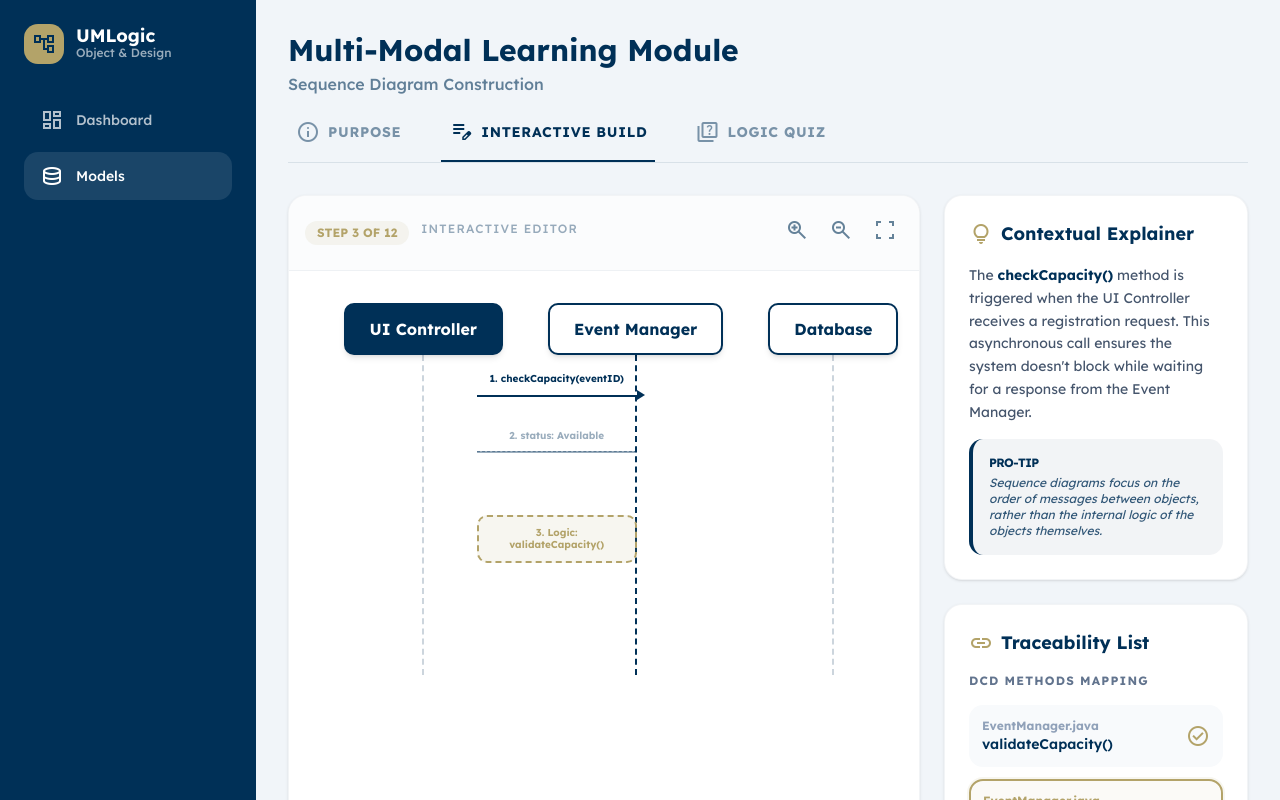
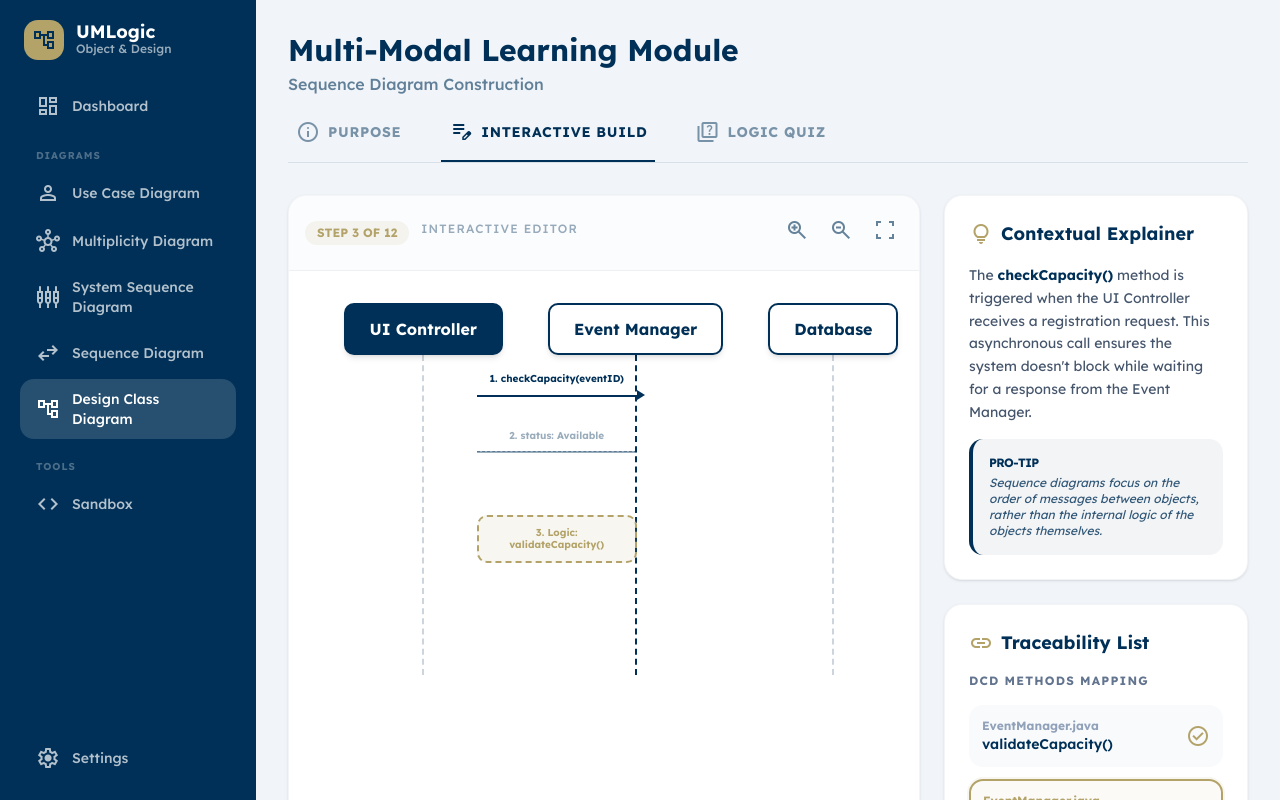
Before and after one commit to AAsteriskz7/UMLogic, a Next.js app: page /diagrams/dcd in a window 1280 px wide. Built offline with nearby package versions, Linux system fonts and the light colour scheme.

Commit message:
added sandbox and bug fixes

```diff
--- a/app/diagrams/[type]/page.tsx
+++ b/app/diagrams/[type]/page.tsx
@@ -1,36 +1,14 @@
 "use client";
 
 import React, { useState } from 'react';
+import AppSidebar from '@/components/app-sidebar';
 
 export default function DiagramModule() {
   const [activeTab, setActiveTab] = useState<'purpose' | 'build' | 'quiz'>('build');
 
   return (
     <div className="flex h-screen overflow-hidden bg-background-light dark:bg-background-dark font-display text-slate-900 dark:text-slate-100 antialiased">
-      {/* SideNavBar - Preserved from Dashboard */}
-      <aside className="w-64 bg-primary text-white flex flex-col justify-between p-6 shrink-0">
-        <div className="flex flex-col gap-8">
-          <div className="flex items-center gap-3">
-            <div className="h-10 w-10 rounded-xl bg-accent flex items-center justify-center text-primary">
-              <span className="material-symbols-outlined font-bold">account_tree</span>
-            </div>
-            <div className="flex flex-col">
-              <h1 className="text-white text-lg font-bold leading-none">UMLogic</h1>
-              <p className="text-white/60 text-xs font-medium">Object &amp; Design</p>
-            </div>
-          </div>
-          <nav className="flex flex-col gap-2">
-            <a className="flex items-center gap-3 px-4 py-3 rounded-xl text-white/70 hover:bg-white/5 hover:text-white transition-colors" href="/">
-              <span className="material-symbols-outlined">dashboard</span>
-              <span className="text-sm font-medium">Dashboard</span>
-            </a>
-            <a className="flex items-center gap-3 px-4 py-3 rounded-xl bg-white/10 text-white" href="#">
-              <span className="material-symbols-outlined">database</span>
-              <span className="text-sm font-medium">Models</span>
-            </a>
-          </nav>
-        </div>
-      </aside>
+      <AppSidebar />
 
       {/* Main Content Area */}
       <main className="flex-1 overflow-y-auto p-8 relative">
--- a/app/page.tsx
+++ b/app/page.tsx
@@ -1,6 +1,7 @@
 "use client";
 
 import React, { useState } from 'react';
+import AppSidebar from '@/components/app-sidebar';
 import {
   Dialog,
   DialogContent,
@@ -19,58 +20,8 @@ export default function Dashboard() {
 
   return (
     <div className="flex h-screen overflow-hidden bg-background-light dark:bg-background-dark font-display text-slate-900 dark:text-slate-100 antialiased">
-      {/* SideNavBar */}
-      <aside className="w-64 bg-primary text-white flex flex-col justify-between p-6 shrink-0">
-        <div className="flex flex-col gap-8">
-          <div className="flex items-center gap-3">
-            <div className="h-10 w-10 rounded-xl bg-accent flex items-center justify-center text-primary">
-              <span className="material-symbols-outlined font-bold">account_tree</span>
-            </div>
-            <div className="flex flex-col">
-              <h1 className="text-white text-lg font-bold leading-none">UMLogic</h1>
-              <p className="text-white/60 text-xs font-medium">Object &amp; Design</p>
-            </div>
-          </div>
-          <nav className="flex flex-col gap-2">
-            <a className="flex items-center gap-3 px-4 py-3 rounded-xl bg-white/10 text-white" href="#">
-              <span className="material-symbols-outlined">dashboard</span>
-              <span className="text-sm font-medium">Dashboard</span>
-            </a>
-            <a className="flex items-center gap-3 px-4 py-3 rounded-xl text-white/70 hover:bg-white/5 hover:text-white transition-colors" href="#">
-              <span className="material-symbols-outlined">database</span>
-              <span className="text-sm font-medium">Models</span>
-            </a>
-            <a className="flex items-center gap-3 px-4 py-3 rounded-xl text-white/70 hover:bg-white/5 hover:text-white transition-colors" href="#">
-              <span className="material-symbols-outlined">list_alt</span>
-              <span className="text-sm font-medium">Requirements</span>
-            </a>
-            <a className="flex items-center gap-3 px-4 py-3 rounded-xl text-white/70 hover:bg-white/5 hover:text-white transition-colors" href="#">
-              <span className="material-symbols-outlined">account_tree</span>
-              <span className="text-sm font-medium">Architecture</span>
-            </a>
-            <a className="flex items-center gap-3 px-4 py-3 rounded-xl text-white/70 hover:bg-white/5 hover:text-white transition-colors" href="#">
-              <span className="material-symbols-outlined">play_circle</span>
-              <span className="text-sm font-medium">Execution</span>
-            </a>
-          </nav>
-        </div>
-        <div className="flex flex-col gap-4">
-          <div className="p-4 rounded-xl bg-white/5 border border-white/10">
-            <p className="text-xs text-white/50 mb-2 uppercase tracking-wider font-bold">Current Level</p>
-            <div className="flex items-center justify-between">
-              <span className="text-sm font-bold text-accent">Lvl 4: Architect</span>
-              <span className="text-xs text-white/50">84%</span>
-            </div>
-            <div className="w-full bg-white/10 h-1.5 rounded-full mt-2 overflow-hidden">
-              <div className="bg-accent h-full w-[84%]"></div>
-            </div>
-          </div>
-          <button className="w-full py-3 px-4 bg-accent text-primary font-bold rounded-xl text-sm flex items-center justify-center gap-2 hover:opacity-90 transition-opacity">
-            <span className="material-symbols-outlined text-sm">add</span>
-            New Project
-          </button>
-        </div>
-      </aside>
+      {/* Shared Sidebar */}
+      <AppSidebar onSettings={() => setSettingsOpen(true)} />
 
       {/* Main Content Area */}
       <main className="flex-1 overflow-y-auto p-8">
```
